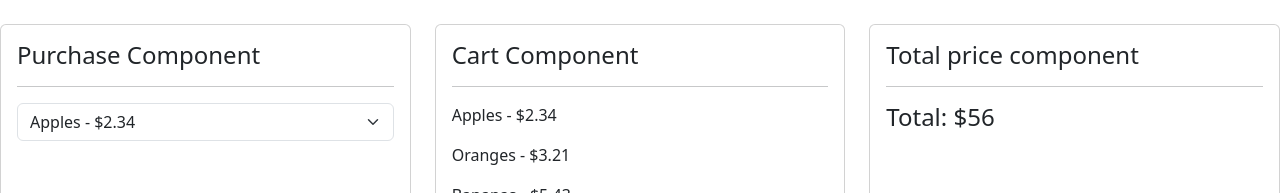
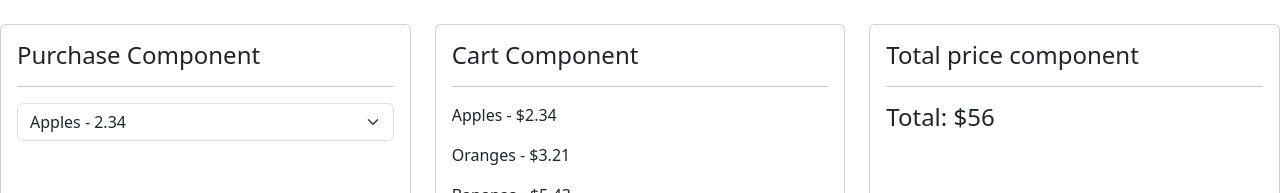
Before and after one commit to arpit5492/context-api, a React (Create React App) app: page / in a window 1280 px wide. Shown: the top 193 px of the page. Built offline with nearby package versions, Linux system fonts and the light colour scheme.

Commit message:
Added state for purchase component

```diff
--- a/src/App.js
+++ b/src/App.js
@@ -1,8 +1,21 @@
+import { useState } from 'react';
 import './App.css';
 import Cart from './components/Cart';
 import Total from './components/Total';
 
 function App() {
+  const [prods, setProds] = useState([
+    {pName: "Apples", price: 2.34},
+    {pName: "Bananas", price: 3.21},
+    {pName: "Grapes", price: 6.78},
+    {pName: "Oranges", price: 5.43}
+  ]);
+
+  const prodItems = prods.map((prod, index) => {
+    return (
+      <option key={index}>{prod.pName} - {prod.price}</option>
+    )
+  });
   return (
     <div className="App">
       <div className="row pt-4">
@@ -12,10 +25,7 @@ function App() {
               <h4 className="card-title">Purchase Component</h4>
               <hr />
               <select className="form-select" aria-label="default select example">
-                <option>Apples - $2.34</option>
-                <option>Oranges - $3.21</option>
-                <option>Bananas - $5.43</option>
-                <option>Grapes - $6.78</option>
+                {prodItems}
               </select>
             </div>
           </div>
```
